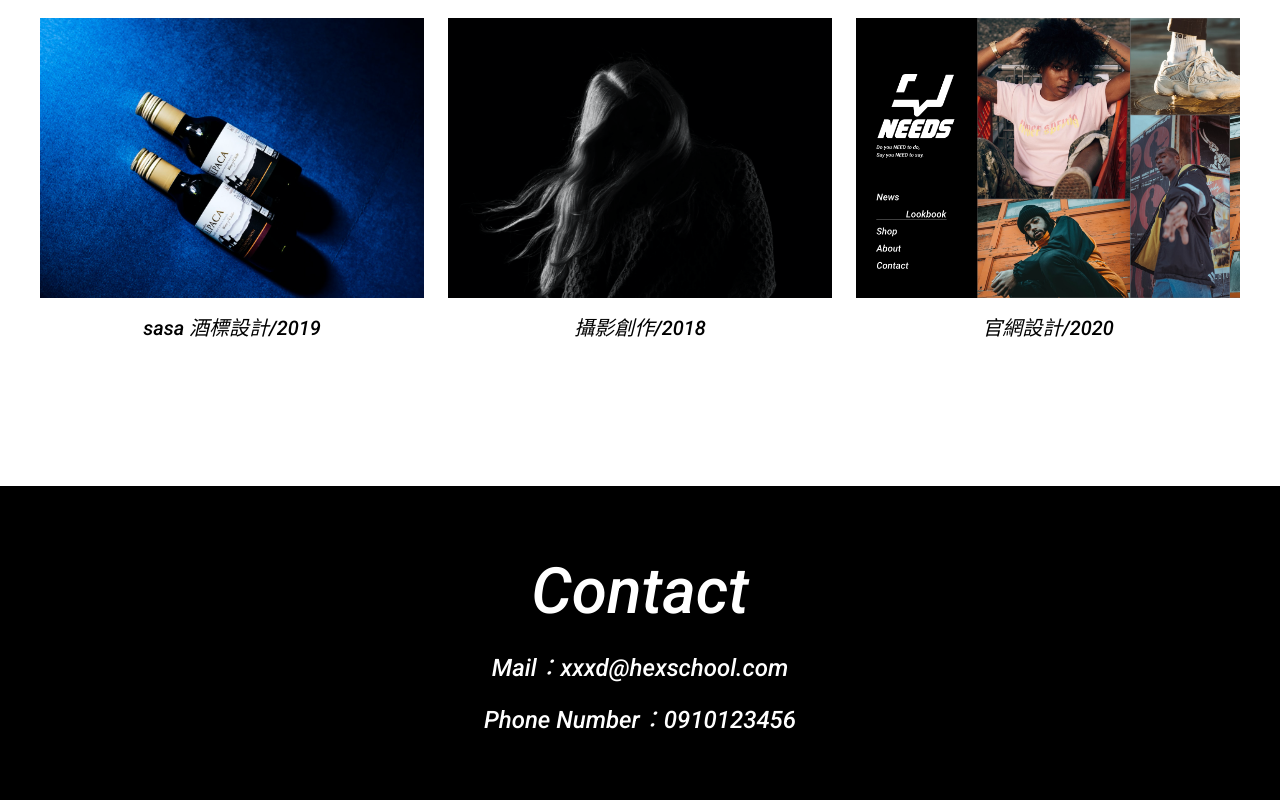
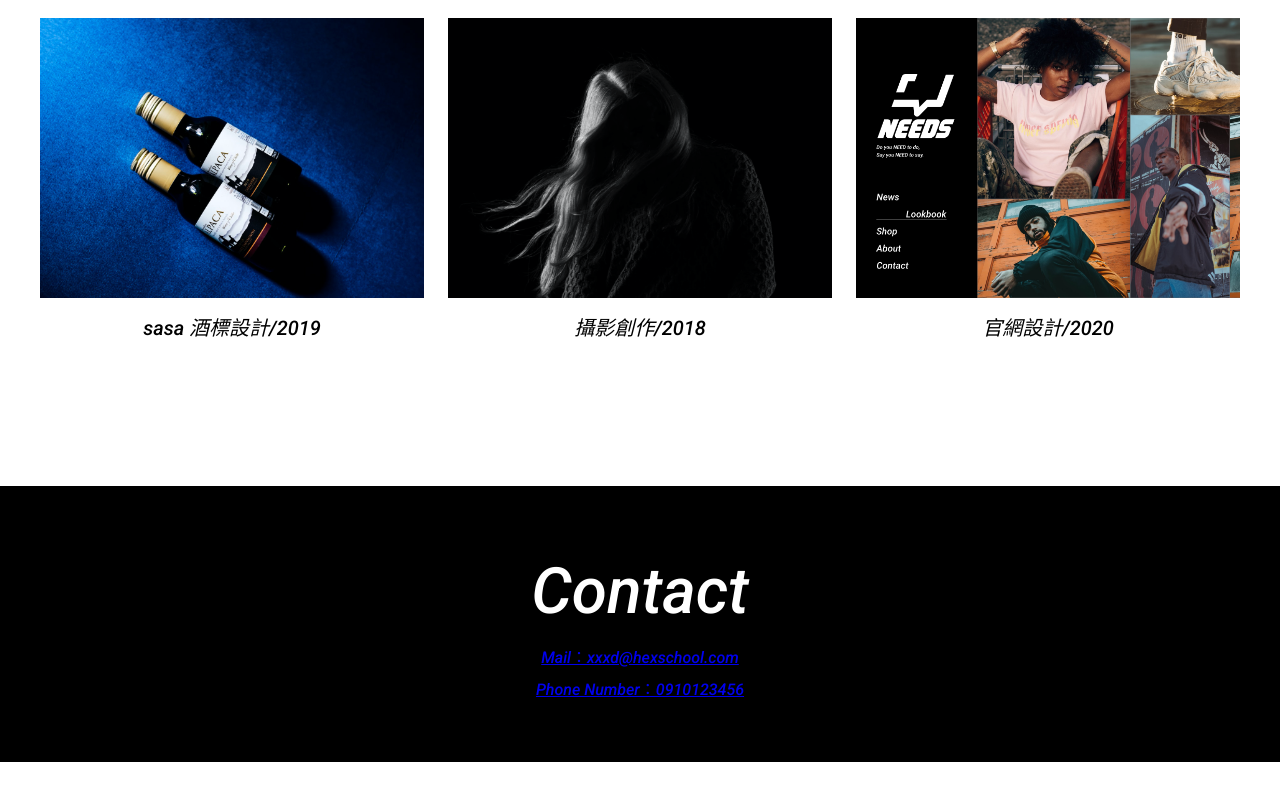
Before and after one commit to Peng-027/Hex_Layout, a plain HTML site: page week2/index.html in a window 1280 px wide. Shown: the part 4746-5546 px from the top of the page. After the commit the page ends 5508 px from the top, so only its background shows below. Drawn offline with Linux system fonts and the light colour scheme.

Commit message:
0719 second commit

```diff
--- a/week2/index.html
+++ b/week2/index.html
@@ -99,8 +99,8 @@
     <div class="footer container">
       <h2 class="footer-title">Contact</h2>
       <ul>
-        <li><label for="mail">Mail：xxxd@hexschool.com</label></li>
-        <li><label for="phone">Phone Number：0910123456</label></li>
+        <li><a href="mailto：xxxd@hexschool.com">Mail：xxxd@hexschool.com</a></li>
+        <li><a href="tel:+886910123456">Phone Number：0910123456</a></li>
       </ul>
     </div>
   </footer>
```
